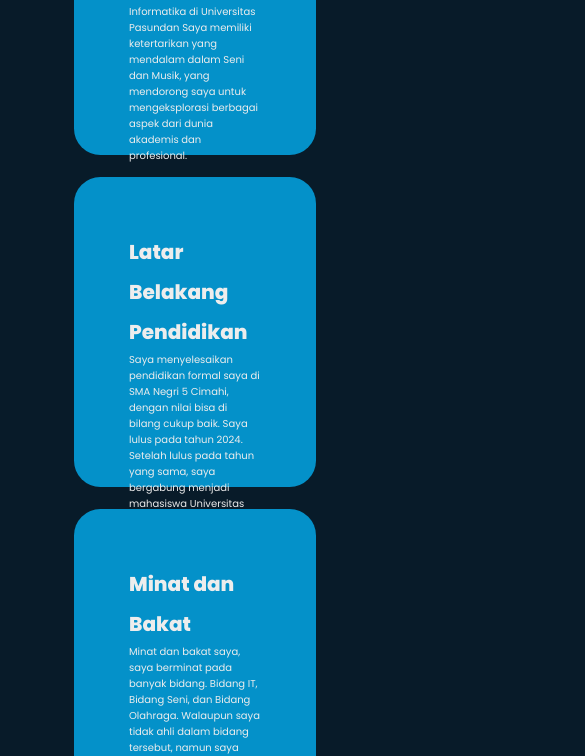
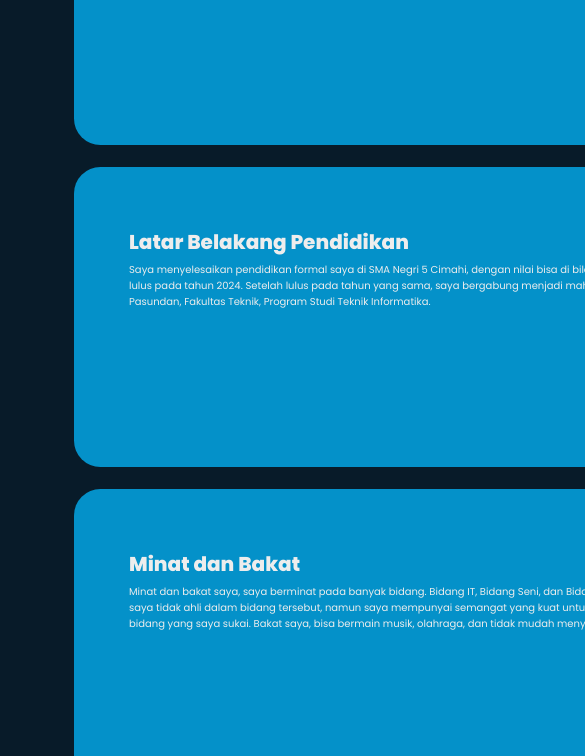
Before and after one commit to Rizki-And22/itw2024_project1_243040048--portfolio-, a plain HTML site: page index.html in a window 390 px wide. Shown: the part 1244-2000 px from the top of the page, 585 px wide, since content can reach past the window. Drawn offline with nearby package versions, Linux system fonts and the light colour scheme.

Commit message:
revisi1.4

```diff
--- a/css/style.css
+++ b/css/style.css
@@ -914,12 +914,19 @@ input.btn:hover {
     grid-template-columns: repeat(2, 1fr);
     margin: 0 5rem;
   }
+  section {
+    min-width: 100vh;
+  }
 }
 
 @media (max-width: 991px) {
   header {
     padding: 2rem 3%;
   }
+  section {
+    min-width: 100vh;
+  }
+
   /* section {
     padding: 10rem 3% 2rem;
   } */
@@ -951,9 +958,13 @@ input.btn:hover {
   .contact form {
     flex-direction: column;
   }
+  .footer {
+    min-width: 100vh;
+    padding: 2rem 3%;
+  }
 
-  .footer {
-    padding: 2rem 3%;
+  * {
+    box-sizing: border-box;
   }
 }
 
@@ -970,6 +981,9 @@ input.btn:hover {
   .about-container {
     grid-template-columns: repeat(1, 1fr);
   }
+  section {
+    min-width: 100vh;
+  }
 }
 
 @media (max-width: 425) {
@@ -979,4 +993,7 @@ input.btn:hover {
   * {
     display: flex;
   }
+  section {
+    min-width: 100vh;
+  }
 }
```
